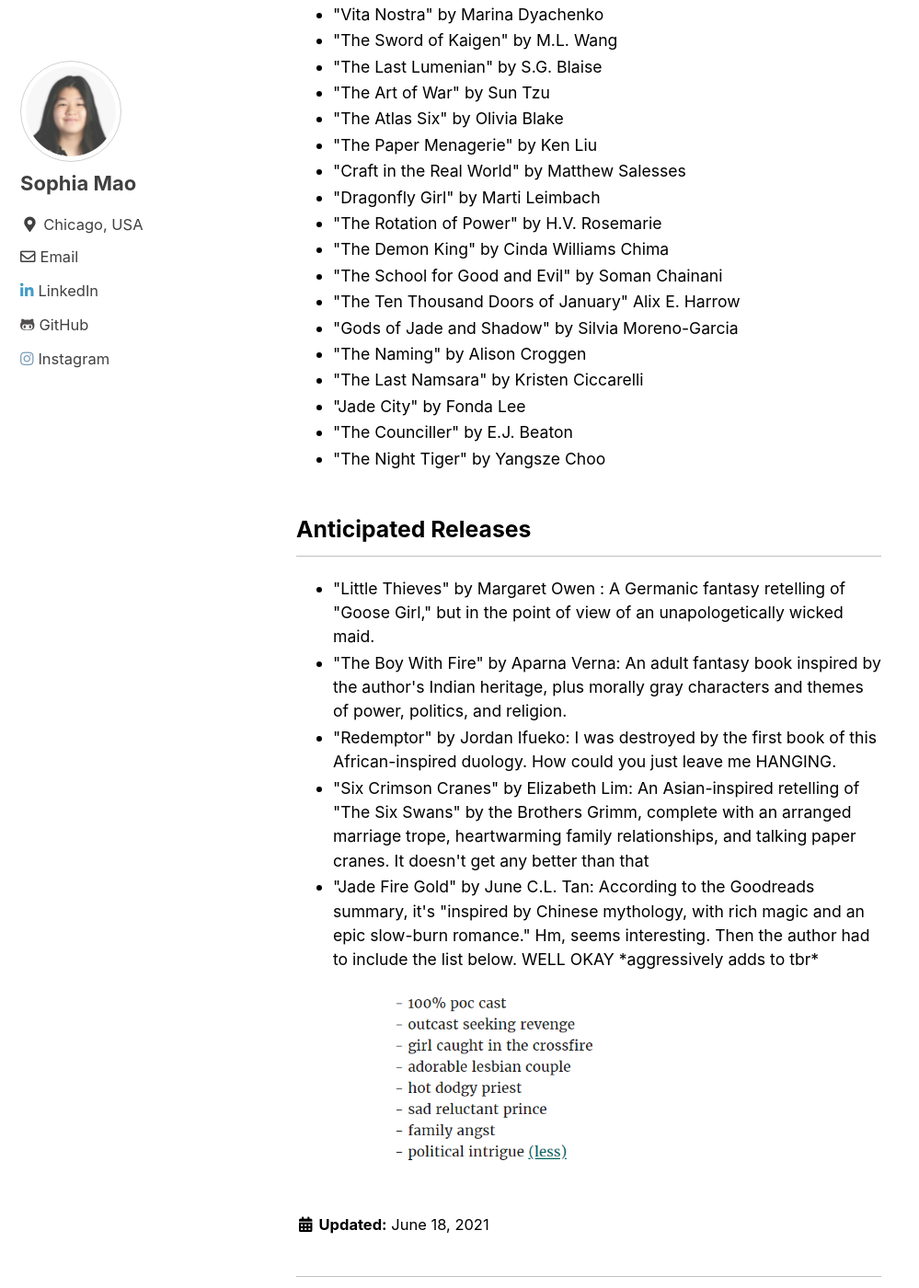
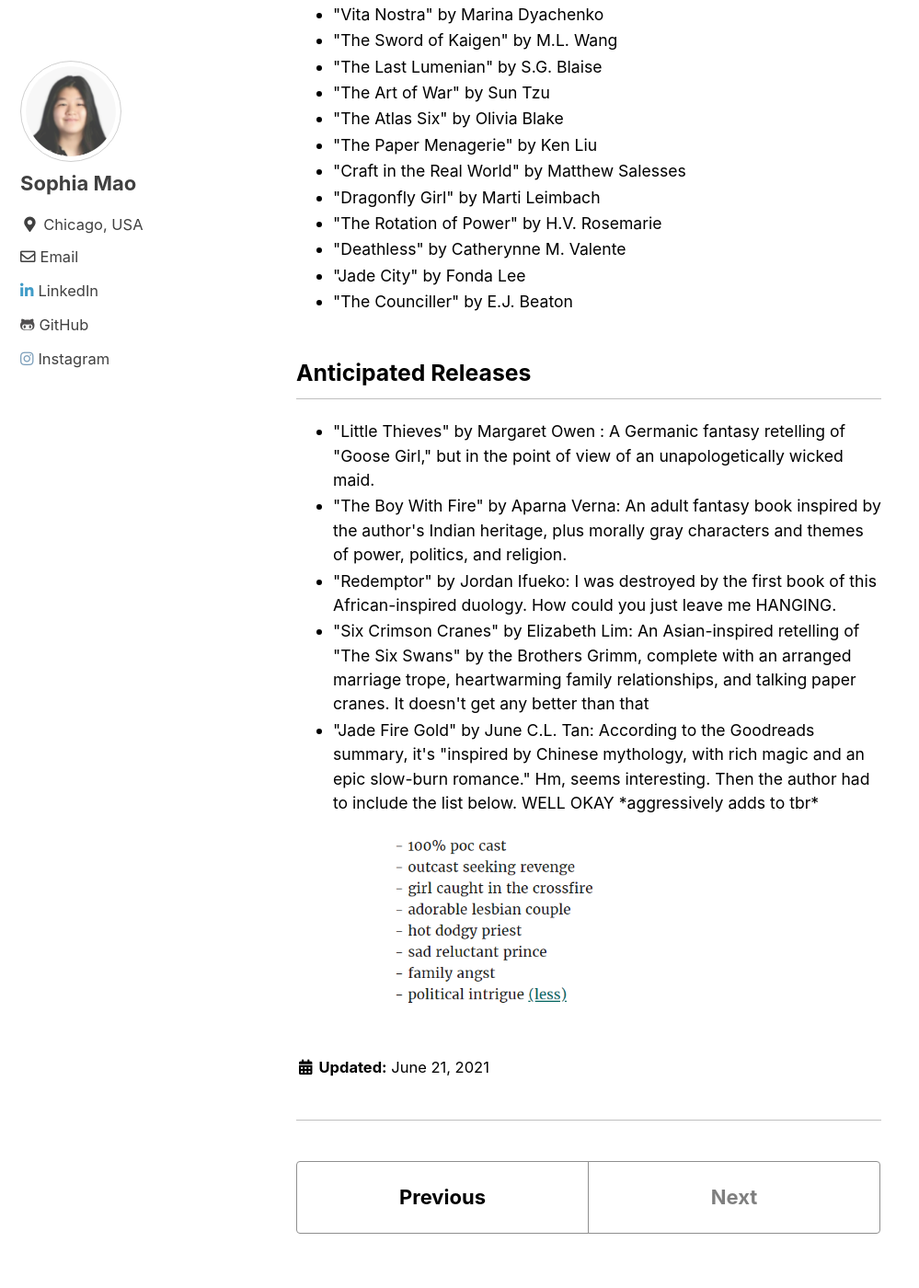
Before and after one commit to mayonais/mayonais.github.io, a Jekyll site: the page built from _posts/2021-06-21-book-status-2021.md, in a window 1280 px wide and 1400 px high, scrolled down 1914 px. Shown: the whole window at 92% size, without its empty margins (0-999 px from the left). Built offline with Jekyll 4.4.1, drawn with Linux system fonts in a browser that asks for light colours; cached includes are drawn as plain includes; some of the changed text lies outside the part shown.

Commit message:
book update

```diff
--- a/_posts/2021-06-18-book-status-2021.md
+++ b/_posts/2021-06-21-book-status-2021.md
@@ -1,10 +1,10 @@
 ---
 layout: single
 title:  "Books I Read, Am Reading, and Want to Read in 2021 + Anticipated Releases"
-date:   18-06-2021
+date:   21-06-2021
 author_profile: true
 category:
-excerpt: "Updated June 18, 2021"
+excerpt: "Updated June 21, 2021"
 header:
   image: /assets/images/why-i'm-starting-a-blog.png
 ---
@@ -36,7 +36,7 @@
 
 <h3> Books I'm Reading Now </h3>
 <ul>
-    <li> "The Wolf and the Woodsman" by Ava Reid</li>
+    <li> "The Demon King" by Cinda Williams Chima</li>
     <li> "The Signal and the Noise" by Nate Silver</li>
 </ul>
 
@@ -70,15 +70,9 @@
     <li> "Craft in the Real World" by Matthew Salesses</li>
     <li> "Dragonfly Girl" by Marti Leimbach</li>
     <li> "The Rotation of Power" by H.V. Rosemarie</li>
-    <li> "The Demon King" by Cinda Williams Chima</li>
-    <li> "The School for Good and Evil" by Soman Chainani</li>
-    <li> "The Ten Thousand Doors of January" Alix E. Harrow</li>
-    <li> "Gods of Jade and Shadow" by Silvia Moreno-Garcia </li>
-    <li> "The Naming" by Alison Croggen</li>
-    <li> "The Last Namsara" by Kristen Ciccarelli </li>
+    <li> "Deathless" by Catherynne M. Valente</li>
     <li> "Jade City" by Fonda Lee</li>
     <li> "The Counciller" by E.J. Beaton</li>
-    <li> "The Night Tiger" by Yangsze Choo</li>
 </ul>
 
 <h3> Anticipated Releases </h3>
```
